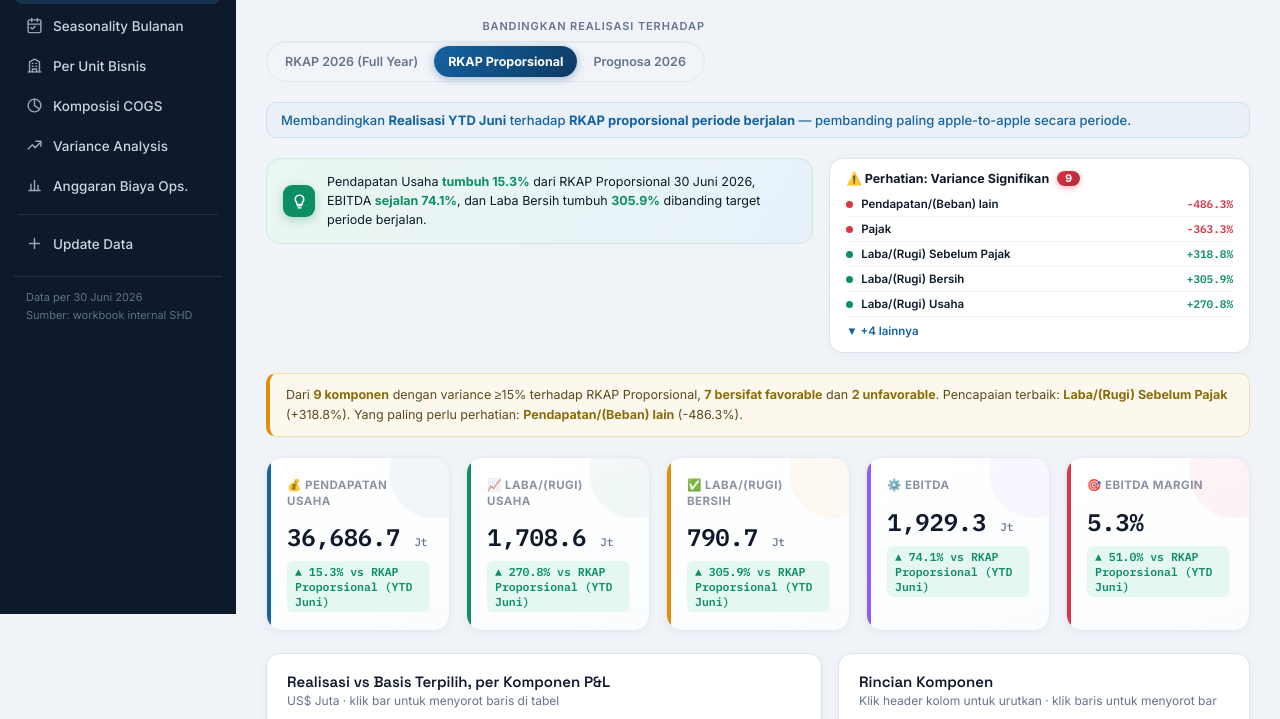
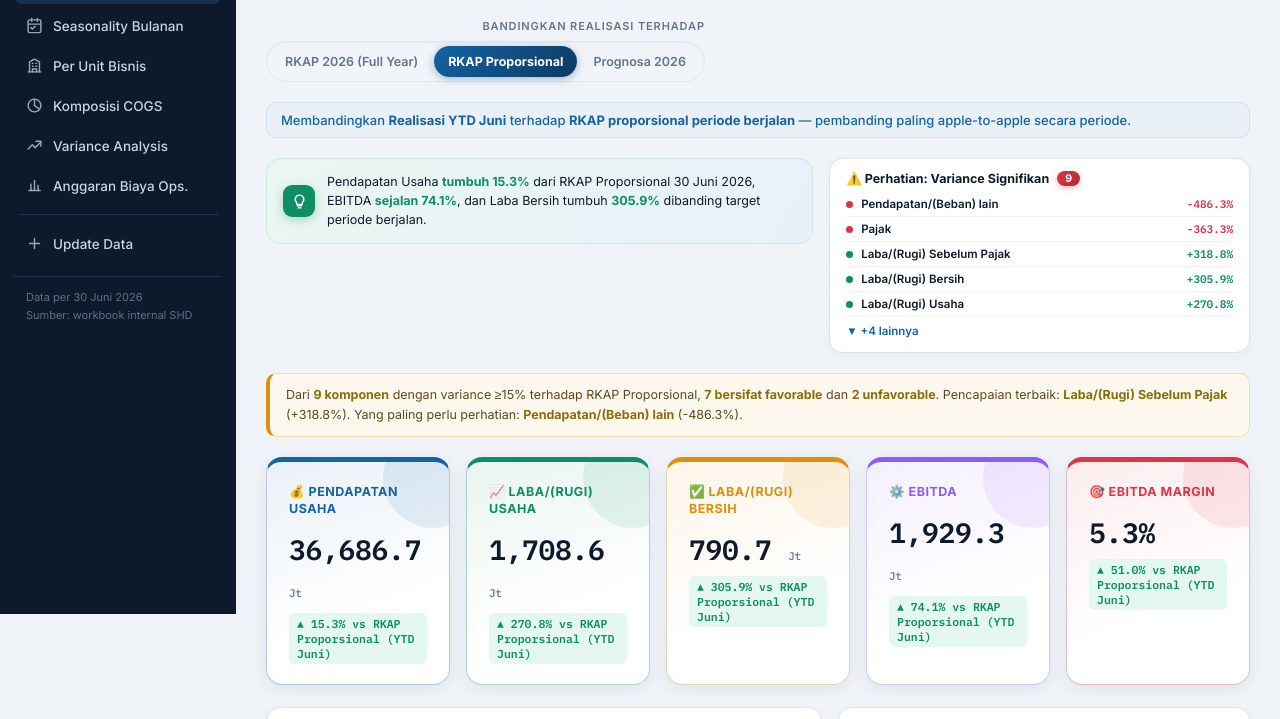
Before and after one commit to fbaihaqi10/Dashboard-Analisa-Varian, a plain HTML site: page index.html in a window 1280 px wide. Shown: the part 186-905 px from the top of the page. Drawn offline with nearby package versions, Linux system fonts and the light colour scheme.

Commit message:
Update index.html

```diff
--- a/index.html
+++ b/index.html
@@ -298,21 +298,19 @@
 
   .kpi-row{gap:16px;}
   .kpi{
-    position:relative; background:linear-gradient(160deg,#FFFFFF 0%,#FBFCFE 100%);
-    border:1px solid #E7EBF1; border-radius:16px; padding:20px 20px 18px;
-    box-shadow:0 2px 10px rgba(16,40,70,.05); overflow:hidden;
+    position:relative; background:linear-gradient(160deg, color-mix(in srgb, var(--kpi-accent,#1463A3) 9%, #FFFFFF) 0%, #FFFFFF 65%);
+    border:1px solid color-mix(in srgb, var(--kpi-accent,#1463A3) 25%, #E7EBF1);
+    border-top:5px solid var(--kpi-accent,#1463A3);
+    border-radius:16px; padding:22px 22px 20px;
+    box-shadow:0 4px 16px rgba(16,40,70,.08); overflow:hidden;
     transition:transform .22s cubic-bezier(.4,0,.2,1), box-shadow .22s ease;
   }
-  .kpi::before{
-    content:''; position:absolute; top:0; left:0; bottom:0; width:4px;
-    background:var(--kpi-accent,#1463A3);
-  }
   .kpi::after{
-    content:''; position:absolute; top:-30px; right:-30px; width:90px; height:90px; border-radius:50%;
-    background:var(--kpi-accent,#1463A3); opacity:.05;
+    content:''; position:absolute; top:-34px; right:-34px; width:100px; height:100px; border-radius:50%;
+    background:var(--kpi-accent,#1463A3); opacity:.10;
   }
   .kpi:hover{
-    transform:translateY(-4px); box-shadow:0 12px 28px rgba(16,40,70,.12);
+    transform:translateY(-5px); box-shadow:0 16px 32px rgba(16,40,70,.16);
   }
   /* Rotasi warna aksen 5-siklus -- berlaku untuk berapa pun jumlah kartu KPI di halaman manapun */
   .kpi:nth-child(5n+1){--kpi-accent:#1463A3;}
@@ -321,12 +319,17 @@
   .kpi:nth-child(5n+4){--kpi-accent:#8B5CF6;}
   .kpi:nth-child(5n+5){--kpi-accent:#DC3545;}
   .kpi-name{
-    display:flex; align-items:center; gap:8px; font-size:11.5px; font-weight:700;
-    letter-spacing:.04em; text-transform:uppercase; color:#8A94A6; min-height:auto; margin-bottom:12px;
+    display:flex; align-items:center; gap:8px; font-size:12.5px; font-weight:800;
+    letter-spacing:.04em; text-transform:uppercase; color:var(--kpi-accent,#1463A3); min-height:auto; margin-bottom:13px;
   }
   .kpi-value{
-    font-family:'IBM Plex Mono',monospace; font-size:24px; font-weight:700; letter-spacing:-.01em;
+    font-family:'IBM Plex Mono',monospace; font-size:28px; font-weight:800; letter-spacing:-.01em;
     color:var(--ink); position:relative; z-index:1;
+  }
+
+  /* Panel title: aksen warna lebih tegas */
+  .panel-title{
+    border-left:4px solid #1463A3; padding-left:10px;
   }
 
   /* ============ ABO-SPESIFIK: ikon per kartu (hanya 4 KPI ABO, tetap scoped) ============ */
```
